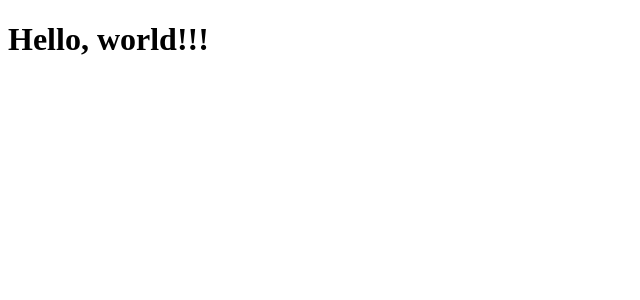
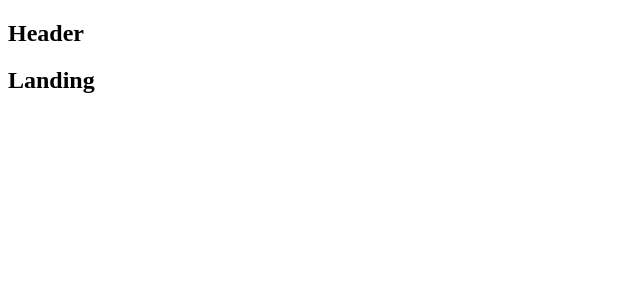
Before and after one commit to Waysoning/Emaily, a React (Create React App) app in the folder client/: page / in a window 1280 px wide. Shown: the top 300 px of the page, without its empty margins (0-640 px from the left). Built offline with nearby package versions, Linux system fonts and the light colour scheme.

Commit message:
Route Configuration with Exact

```diff
--- a/client/src/Components/App.js
+++ b/client/src/Components/App.js
@@ -15,7 +15,18 @@
 };
 
 const App = () => {
-  return <h1>Hello, world!!!</h1>;
+  return (
+    <div>
+      <BrowserRouter>
+        <div>
+          <Header />
+          <Route exact path="/" component={Landing} />
+          <Route exact path="/surveys" component={Dashboard} />
+          <Route path="/surveys/new" component={SurveyNew} />
+        </div>
+      </BrowserRouter>
+    </div>
+  );
 };
 
 export default App;
```
